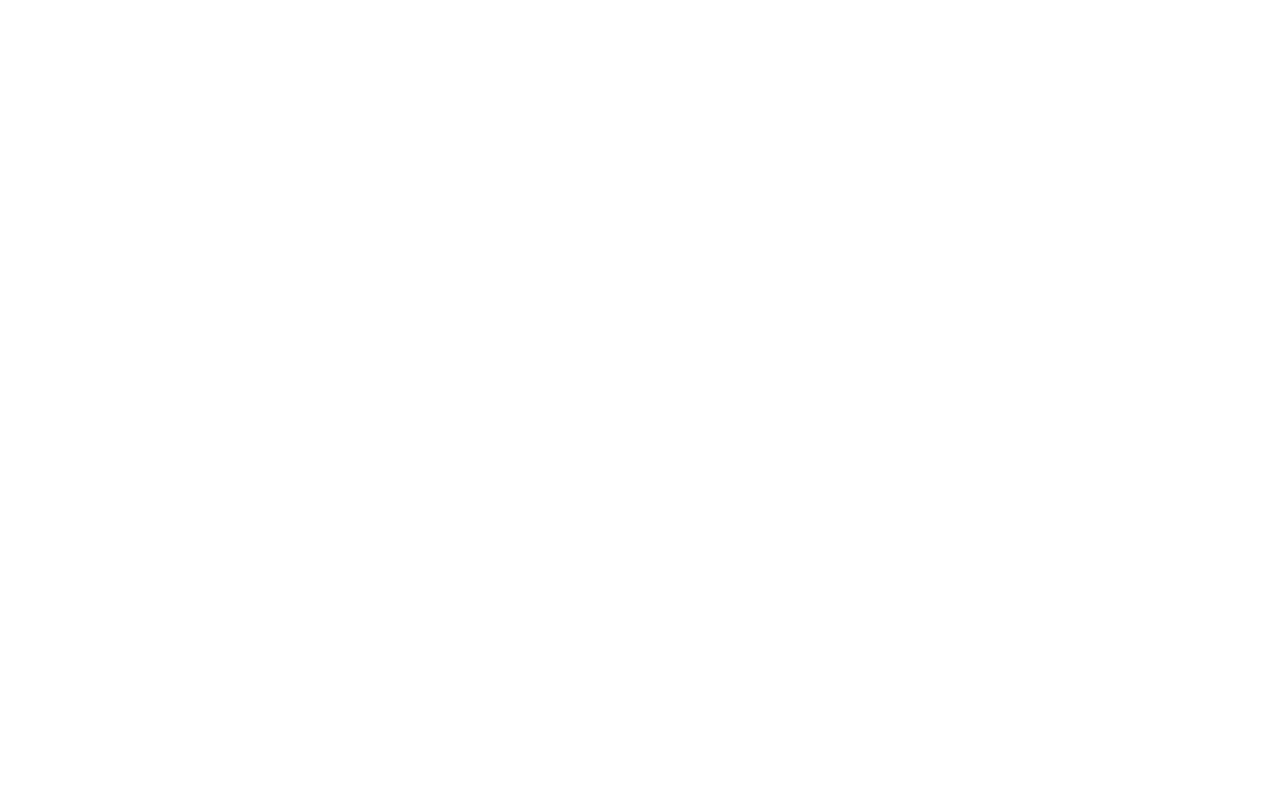
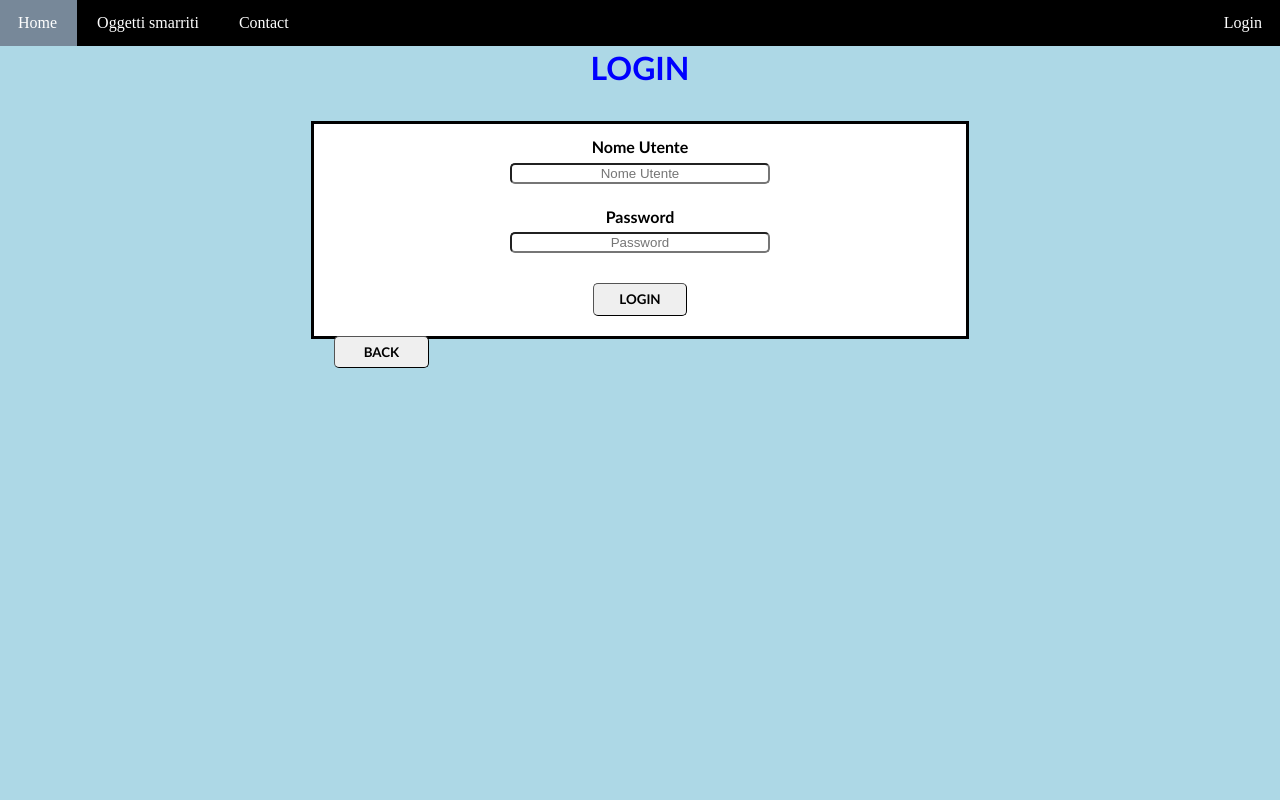
Before and after one commit to Nicola00z/PROGETTO_TPI, a PHP site: page /PROGETTO_TPI/Login/login.php in a window 1280 px wide. Before the commit the page is empty. Run offline with PHP 8.4, Linux system fonts and the light colour scheme.

Commit message:
Change 28/10/22

```diff
--- a/Progetto_TPI/Login/login.php
+++ b/Progetto_TPI/Login/login.php
@@ -0,0 +1,28 @@
+<!DOCTYPE html>
+<html>
+    <head>
+        <title> Login </title>
+        <link rel="stylesheet" href="../stylesheet/login.css">
+
+        <?php
+            include_once("../navbar.php");
+        ?>
+        <div>
+        <h1> LOGIN </h1> <br>
+            <div id="FormDiv">
+                <form method="POST" action='personal_area.php'>
+                    <label for="name" > Nome Utente </label> <br>
+                    <input type="text" id="name" name="name" placeholder="Nome Utente" class="input"> <br> <br>
+                    <label for="passwd">Password </label> <br>
+                    <input type="password" id="passwd" name="passwd" placeholder="Password" class="input"> <br> <br>
+                    <input type="submit" value="LOGIN" class="button">
+                </form>
+
+                <a href="../index.php">
+                    <button style="float: left" type="button" class="button"> BACK </button>
+                </a>
+            </div>
+        </div>
+
+    </body>
+</html>
--- /dev/null
+++ b/Progetto_TPI/navbar.php
@@ -0,0 +1,15 @@
+<?php
+    echo "
+    <link rel='stylesheet' href='http://localhost/PROGETTO_TPI/Progetto_TPI/stylesheet/navbar.css'>
+    </head>
+    <body>
+    <div class='navbar'>
+
+    <a href='http://localhost/PROGETTO_TPI/Progetto_TPI/index.php'>Home</a>
+    <a href='elencoOG.php'>Oggetti smarriti</a>
+    <a href='#contact'>Contact</a>
+    <a class='right' href='./Login/login.php'>Login</a>
+
+  </ul>
+  </div>";
+?>
--- /dev/null
+++ b/Progetto_TPI/stylesheet/login.css
@@ -0,0 +1,65 @@
+body {
+    background-color: lightblue;
+}
+
+label{
+    font-family: Optima, Segoe, "Segoe UI", Candara, Calibri, Arial, sans-serif;
+    font-style: normal;
+    font-variant: normal;
+    font-weight: 800;
+    line-height: 26.4px;
+}
+
+h4{
+    font-family: Optima, Segoe, "Segoe UI", Candara, Calibri, Arial, sans-serif;
+    font-style: normal;
+    font-variant: normal;
+    font-weight: 800;
+    line-height: 26.4px;
+}
+
+#FormDiv {
+    background-color: white;
+    text-align: center;
+    margin: auto;
+    width: 50%;
+    border: 3px solid black;
+    padding: 10px;
+    font-size: 16;
+
+}
+
+h1 {
+    font-family: Optima, Segoe, "Segoe UI", Candara, Calibri, Arial, sans-serif;
+    font-style: normal;
+    font-variant: normal;
+    font-weight: 800;
+    line-height: 26.4px;
+    text-align: center;
+    font-size: 30;
+    color: blue;
+
+}
+
+.button{
+    width: 15%;
+    border-width: 1px;
+    border-radius: 5px;
+    border-color: black;
+    padding: 2px;
+    font-family: Optima, Segoe, "Segoe UI", Candara, Calibri, Arial, sans-serif;
+    font-style: normal;
+    font-variant: normal;
+    font-weight: 800;
+    line-height: 26.4px;
+    margin: 10px
+}
+
+.input{
+    text-align: center;
+    width: 40%;
+    border-radius: 5px;
+    border-width: 2px;
+    margin: 2px;
+
+}
--- /dev/null
+++ b/Progetto_TPI/stylesheet/navbar.css
@@ -0,0 +1,33 @@
+
+
+
+  .navbar {
+    margin:0;
+    overflow: hidden;
+    background-color: black;
+    position: sticky;
+    margin: -10px;
+    top: 0;
+  }
+
+  /* Style the navigation bar links */
+  .navbar a {
+    margin:0;
+    float: left;
+    display: block;
+    color: white;
+    text-align: center;
+    padding: 14px 20px;
+    text-decoration: none;
+  }
+
+
+
+  .navbar a.right {
+    float: right;
+  }
+
+  .navbar a:hover{
+    background-color:lightslategray;
+    transition-duration: 0.4s;
+  }
```
Also changed, not shown: Progetto_TPI/Login/login.css (deleted, +0 -24 lines), Progetto_TPI/Login/login.html (deleted, +0 -25 lines), Progetto_TPI/index.php (+5 -3 lines).
